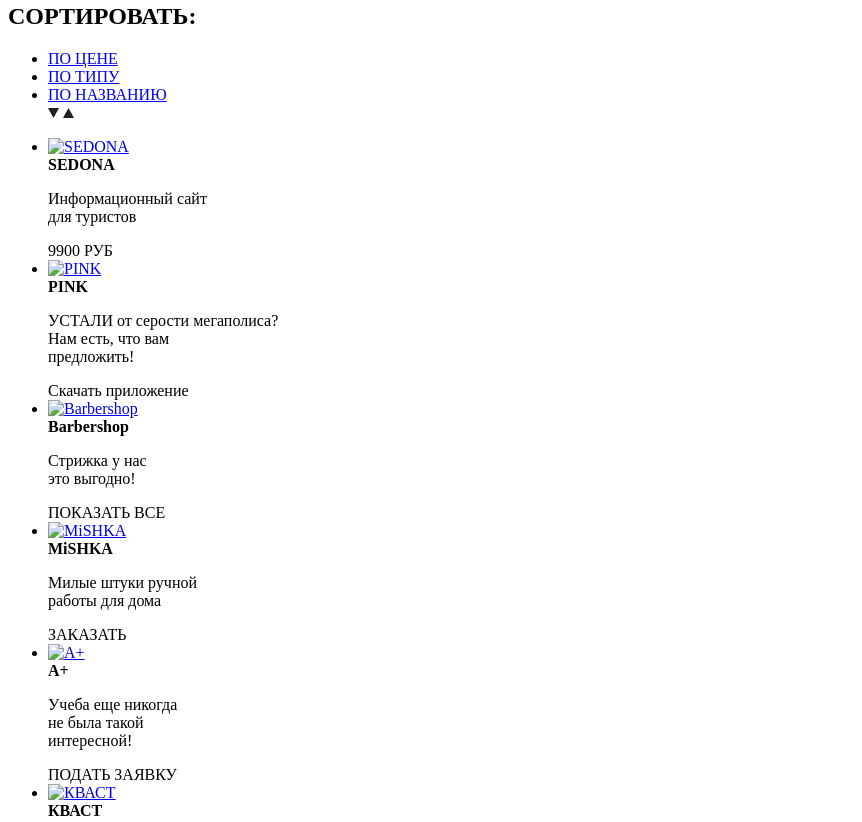
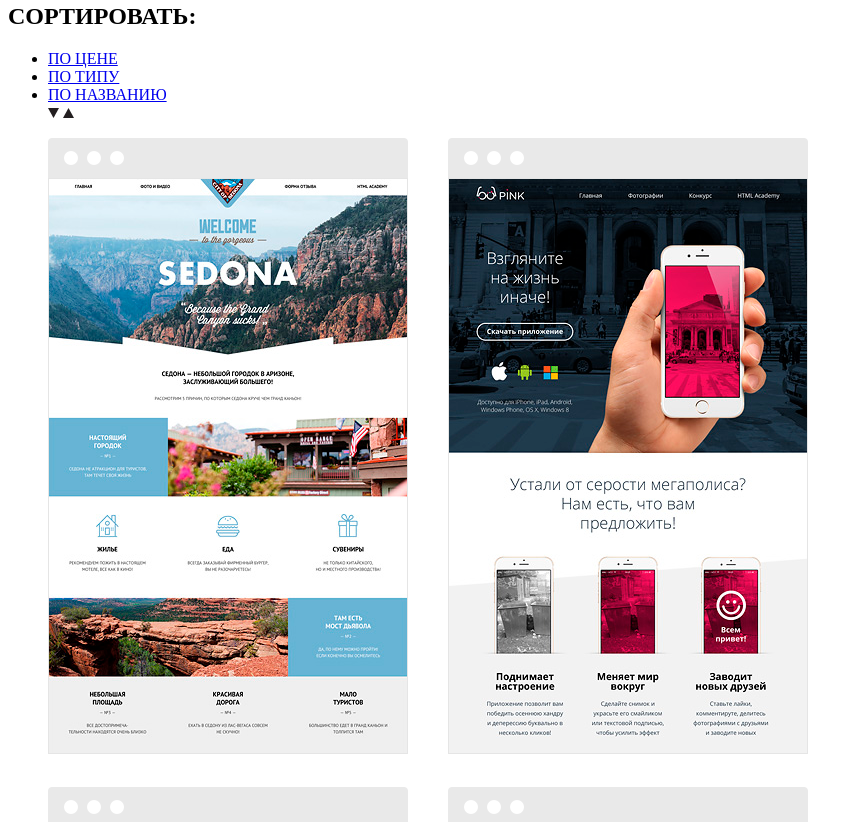
Before and after one commit to aleksandr-ilyukhin/825295-nerds, a plain HTML site: page catalog.html in a window 1280 px wide. Shown: the part 333-1155 px from the top of the page, without its empty margins (0-862 px from the left). Drawn offline with Linux system fonts and the light colour scheme.

Commit message:
обновил
обновил

```diff
--- a/catalog.html
+++ b/catalog.html
@@ -29,14 +29,16 @@
 			  <img src="img/icon-up-dir.svg">
 			</ul>
 			<ul>
-			  <li><a href="#"><img alt="SEDONA" src=""></a><div><b>SEDONA</b> <p>Информационный сайт<br>для туристов</p><a>9900 РУБ</a>
-			  <li><a href="#"><img alt="PINK" src=""></a><div><b>PINK</b> <p>УСТАЛИ от серости мегаполиса?<br>Нам есть, что вам<br>предложить!</p><a>Скачать приложение</a>
-			  <li><a href="#"><img alt="Barbershop" src=""></a><div><b>Barbershop</b> <p>Стрижка у нас<br>это выгодно!</p><a>ПОКАЗАТЬ ВСЕ</a>
-			  <li><a href="#"><img alt="MiSHKA" src=""></a><div><b>MiSHKA</b> <p>Милые штуки ручной<br> работы для дома</p><a>ЗАКАЗАТЬ</a>
-			  <li><a href="#"><img alt="A+" src=""></a><div><b>A+</b> <p>Учеба еще никогда<br> не была такой<br>интересной!</p><a>ПОДАТЬ ЗАЯВКУ</a>
-			  <li><a href="#"><img alt="КВАСТ" src=""></a><div><b>КВАСТ</b> <p>Крафтовый квас<br>всему голова!</p><a>ГДЕ КУПИТЬ</a>
+			<img src="img/templates.png">
+			  <li><a href="#"><img src="img/Sedona/Hover.png" alt="SEDONA" src=""></a><div><b>SEDONA</b> <p>Информационный сайт<br>для туристов</p><a>9900 РУБ</a>
+			  <li><a href="#"><img src="img/Pink/Hover.png" alt="PINK" src=""></a><div><b>PINK</b> <p>УСТАЛИ от серости мегаполиса?<br>Нам есть, что вам<br>предложить!</p><a>Скачать приложение</a>
+			  <li><a href="#"><img src="img/Barbershop/Hover.png" alt="Barbershop" src=""></a><div><b>Barbershop</b> <p>Стрижка у нас<br>это выгодно!</p><a>ПОКАЗАТЬ ВСЕ</a>
+			  <li><a href="#"><img src="img/Mishka/Hover.png" alt="MiSHKA" src=""></a><div><b>MiSHKA</b> <p>Милые штуки ручной<br> работы для дома</p><a>ЗАКАЗАТЬ</a>
+			  <li><a href="#"><img src="img/A/Plus/Hover.png" alt="A+" src=""></a><div><b>A+</b> <p>Учеба еще никогда<br> не была такой<br>интересной!</p><a>ПОДАТЬ ЗАЯВКУ</a>
+			  <li><a href="#"><img src="img/Kvast/Hover.png" alt="КВАСТ" src=""></a><div><b>КВАСТ</b> <p>Крафтовый квас<br>всему голова!</p><a>ГДЕ КУПИТЬ</a>
 			</ul>
 		    <ul>
+			<img src="img/pages.png">
 			  <li><a href="#">1</a></li>
 			  <li><a href="#">2</a></li>
 			  <li><a href="#">3</a></li>
```
Also changed, not shown: index.html (+8 -1 lines), img/A Plus Hover.png (added), img/Barbershop Hover.png (added), img/Kvast Hover.png (added), img/Mishka Hover.png (added), img/Pink Hover.png (added), img/Sedona Hover.png (added), img/contacts.png (added), img/templates.png (added).
